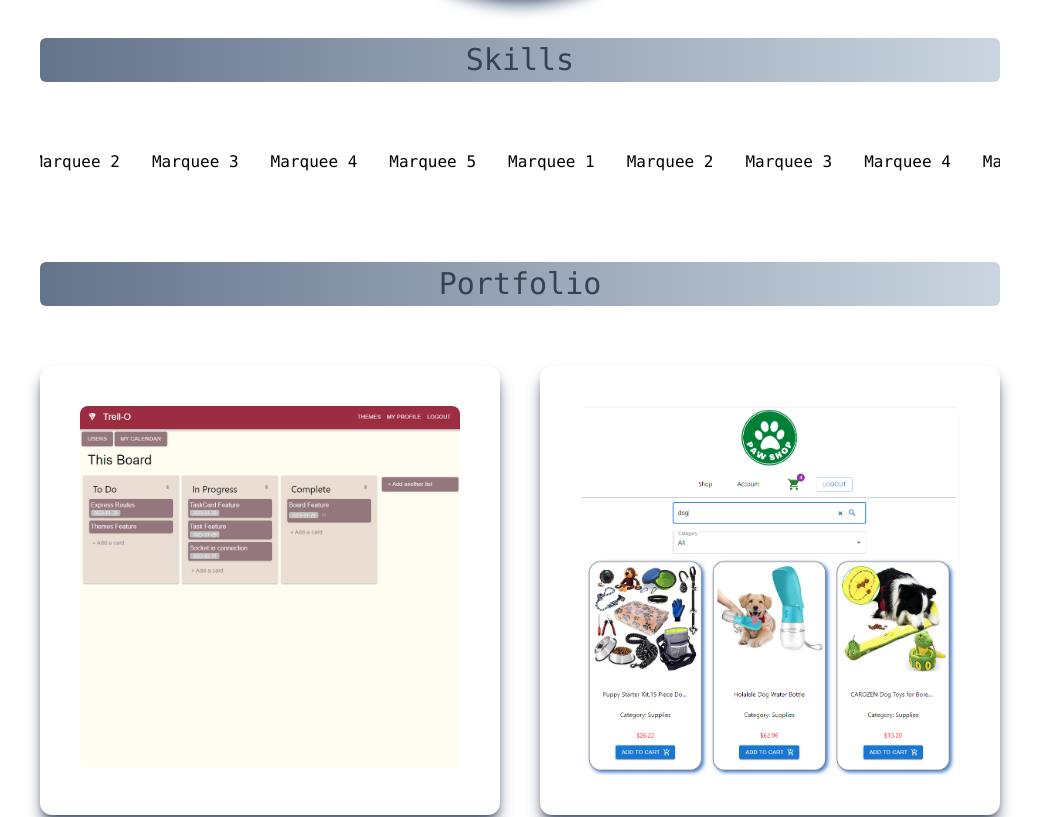
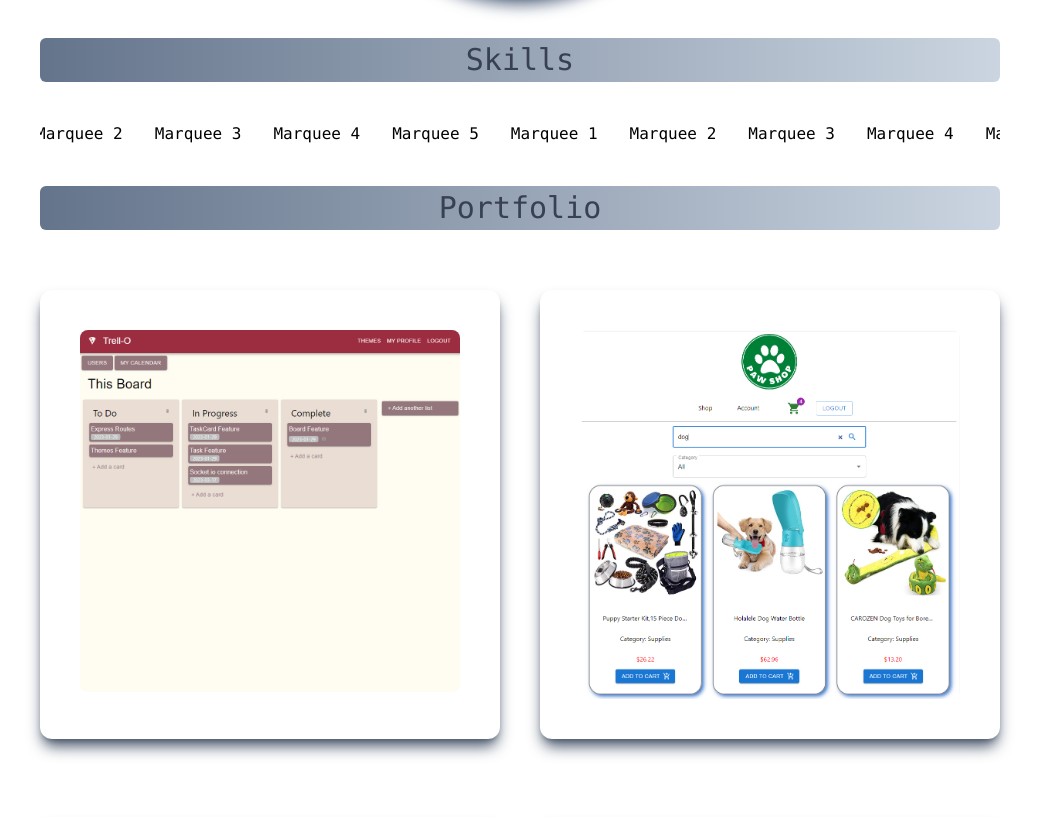
Before and after one commit to etrullinger/ellie_portfolio_site, a Next.js app: page / in a window 1280 px wide. Shown: the part 982-1799 px from the top of the page, without its empty margins (120-1159 px from the left). Built offline with nearby package versions, Linux system fonts and the light colour scheme.

Commit message:
Marquee margins fixed

```diff
--- a/pages/index.js
+++ b/pages/index.js
@@ -67,7 +67,7 @@ export default function Home() {
             <h3 className="text-3xl py-1 text-gray-700 dark:text-gray-200">Skills</h3>
           </div>
           <div className="relative flex overflow-x-hidden">
-            <div className="py-12 animate-marquee whitespace-nowrap">
+            <div className="py-5 animate-marquee whitespace-nowrap">
               <span className="mx-4">Marquee 1</span>
               <span className="mx-4">Marquee 2</span>
               <span className="mx-4">Marquee 3</span>
@@ -75,7 +75,7 @@ export default function Home() {
               <span className="mx-4">Marquee 5</span>
             </div>
 
-            <div className="absolute top-0 py-12 animate-marquee2 whitespace-nowrap">
+            <div className="absolute top-0 py-5 animate-marquee2 whitespace-nowrap">
               <span className="mx-4">Marquee 1</span>
               <span className="mx-4">Marquee 2</span>
               <span className="mx-4">Marquee 3</span>
@@ -85,7 +85,7 @@ export default function Home() {
           </div>
         </section>
 
-        <section className="mt-10">
+        <section className="mt-5">
           <div className="text-center bg-gradient-to-r from-slate-500 to-slate-300 px-4 mb-5 rounded-md">
             <h3 className="text-3xl py-1 text-gray-700 dark:text-gray-200">Portfolio</h3>
           </div>
```
